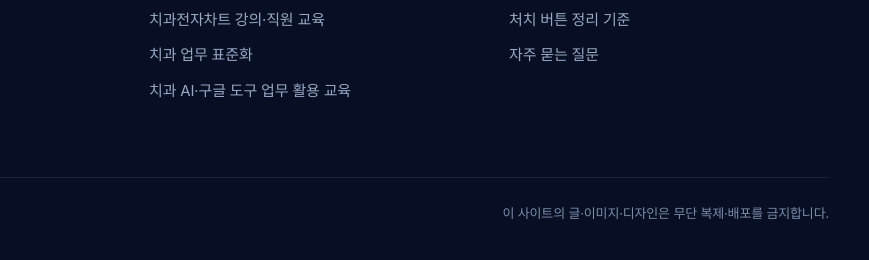
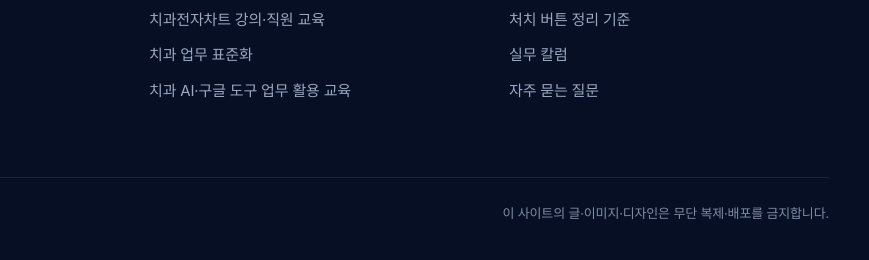
Before and after one commit to maurice2895/maurice2895.github.io, a plain HTML site: page faq/index.html in a window 1280 px wide. Shown: the part 3100-3360 px from the top of the page, 411-1280 px from the left. Drawn offline with Linux system fonts and the light colour scheme; a web font is replaced by a local one.

Commit message:
실무 칼럼: 하단 바로가기 링크 추가

```diff
--- a/faq/index.html
+++ b/faq/index.html
@@ -265,7 +265,7 @@
       </div>
       <div>
         <h2>바로가기</h2>
-        <ul><li><a href="/about/">조재연 강사 소개</a></li><li><a href="/emr-button-guide/">처치 버튼 정리 기준</a></li><li><a href="/faq/">자주 묻는 질문</a></li></ul>
+        <ul><li><a href="/about/">조재연 강사 소개</a></li><li><a href="/emr-button-guide/">처치 버튼 정리 기준</a></li><li><a href="/column/">실무 칼럼</a></li><li><a href="/faq/">자주 묻는 질문</a></li></ul>
       </div>
     </div>
     <div class="footer-bottom">
```
